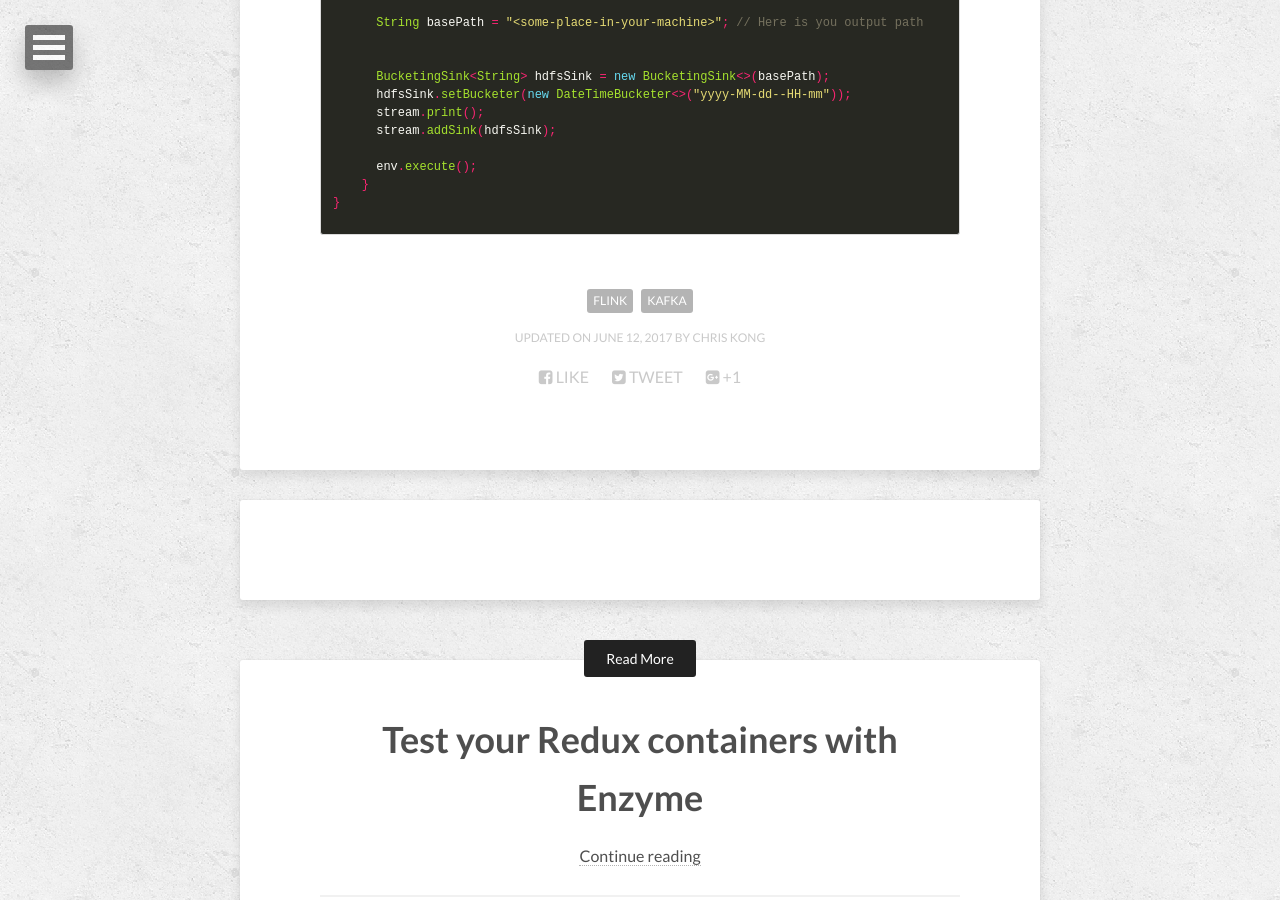
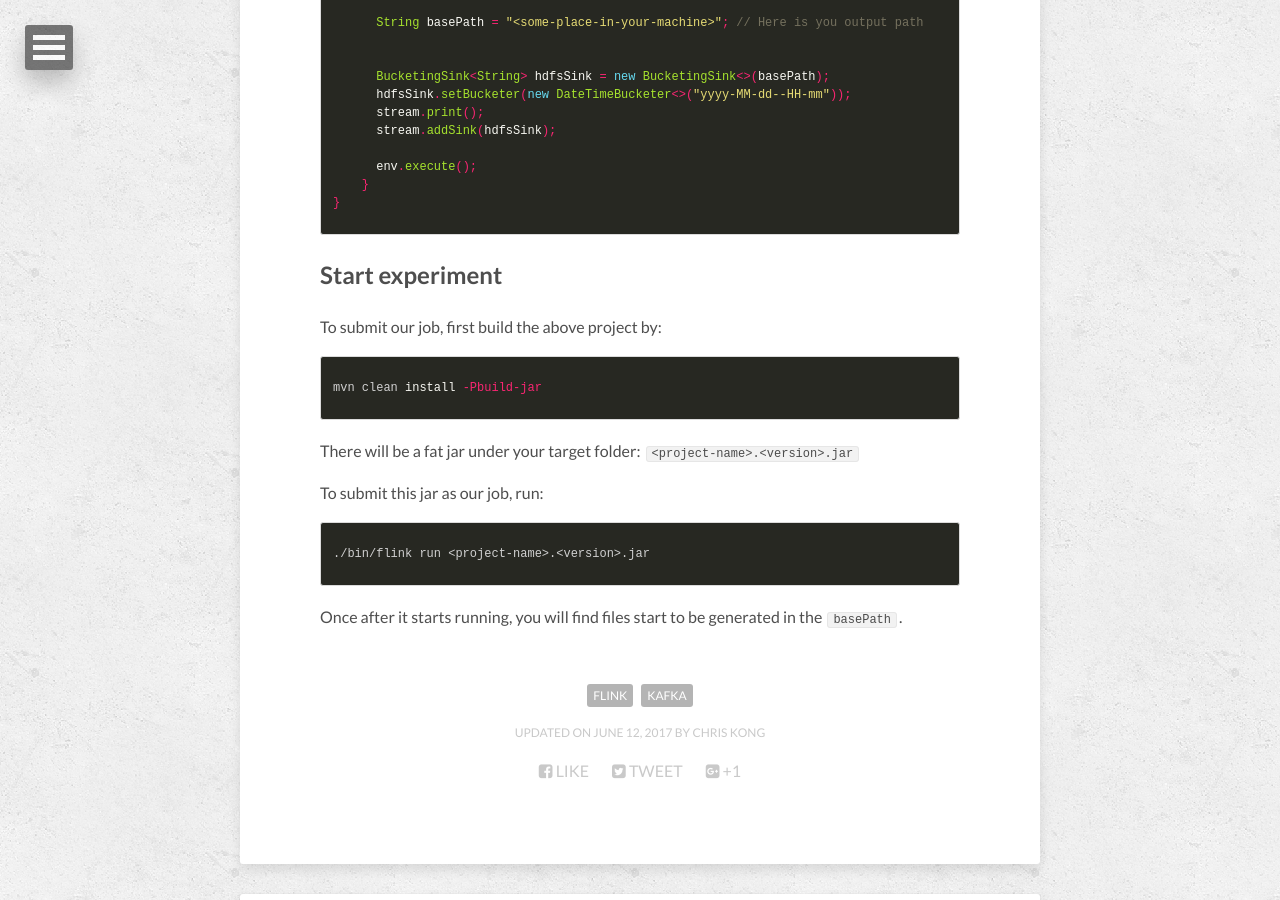
Before and after one commit to visualskyrim/visualskyrim.github.io, a Jekyll site: the page built from _posts/2017-06-12-try-savepoint-in-flink.md, in a window 1280 px wide and 900 px high, scrolled down 4885 px. Built offline with Jekyll 4.4.1, drawn with Linux system fonts in a browser that asks for light colours; nearby versions of some CDN libraries; comment, search, counter and statistics services are not loaded.

Commit message:
Add first section

```diff
--- a/_posts/2017-06-12-try-savepoint-in-flink.md
+++ b/_posts/2017-06-12-try-savepoint-in-flink.md
@@ -225,3 +225,21 @@ public class DataTransfer {
     }
 }
 {% endhighlight %}
+
+## Start experiment
+
+To submit our job, first build the above project by:
+
+{% highlight bash %}
+mvn clean install -Pbuild-jar
+{% endhighlight %}
+
+There will be a fat jar under your target folder: `<project-name>.<version>.jar`
+
+To submit this jar as our job, run:
+
+{% highlight bash %}
+./bin/flink run <project-name>.<version>.jar
+{% endhighlight %}
+
+Once after it starts running, you will find files start to be generated in the `basePath`.
```
